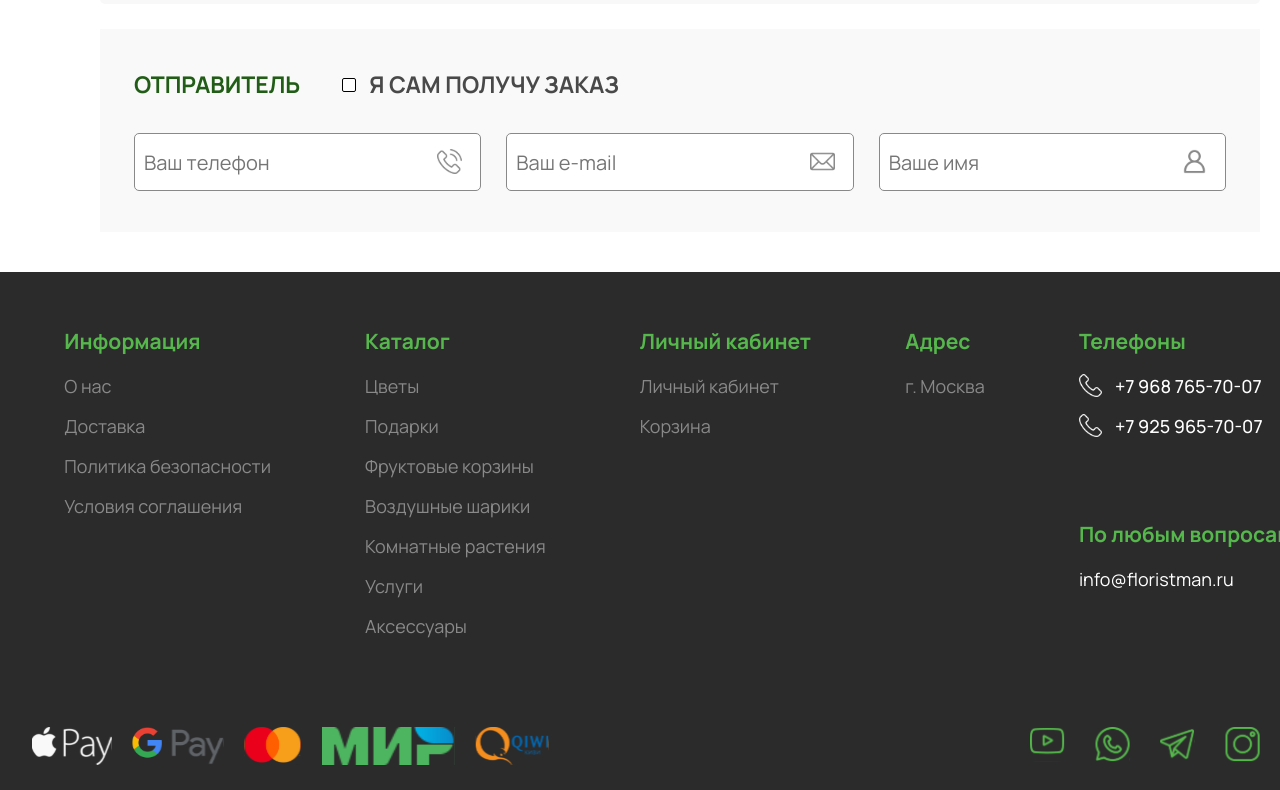
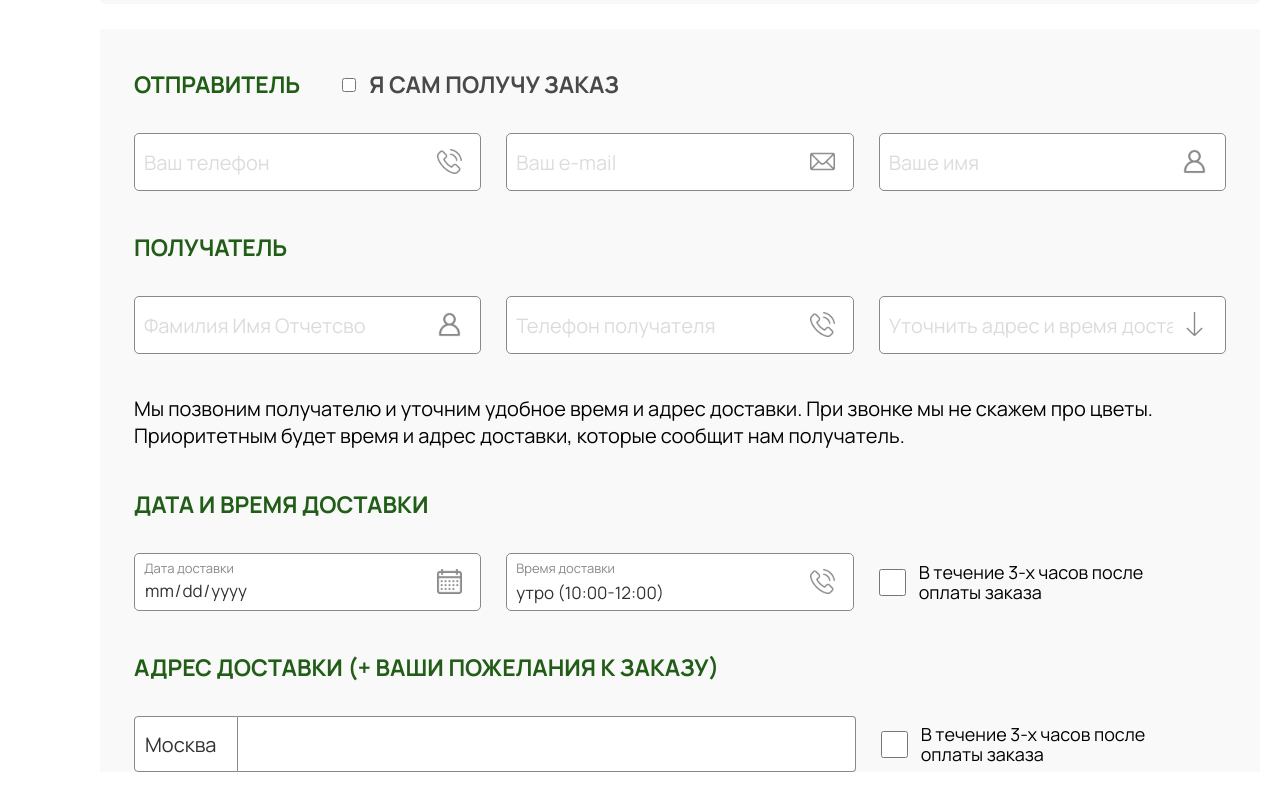
Before and after one commit to ntx03/flower-shop, a React (Create React App) app: page /order in a window 1280 px wide. Shown: the part 1140-1930 px from the top of the page. Built offline with nearby package versions, Linux system fonts and the light colour scheme.

Commit message:
section order

```diff
--- a/src/component/BasketOrderRegistration/BasketOrderRagistration.tsx
+++ b/src/component/BasketOrderRegistration/BasketOrderRagistration.tsx
@@ -9,10 +9,12 @@ import fotoapparat from '../../img/fotoapparat.svg';
 import telephone from '../../img/input_telephone.svg';
 import email from '../../img/input_email.svg';
 import people from '../../img/input_peaple.svg';
+import arrow from '../../img/arrow_down.svg';
+import calendar from '../../img/input_calendar.svg';
+import time from '../../img/input_clock.svg';
 
 
 function BasketOrderRegistration() {
-
     const [phone, setPhone] = React.useState();
     const onChangePhone = (e) => {
         setPhone(e.target.value)
@@ -27,6 +29,31 @@ function BasketOrderRegistration() {
     const onChangeName = (e) => {
         setName(e.target.value)
     }
+    const [FIO, setFIO] = React.useState();
+    const onChangeFIO = (e) => {
+        setFIO(e.target.value)
+    }
+    const [phoneAdress, setPhoneAdress] = React.useState();
+    const onChangePhoneAdress = (e) => {
+        setPhoneAdress(e.target.value)
+    }
+    const [adress, setAdress] = React.useState();
+    const onChangeAdress = (e) => {
+        setAdress(e.target.value)
+    }
+    const [date, setDate] = React.useState();
+    const onChangeDate = (e) => {
+        setDate(e.target.value)
+    }
+
+    const [selectTime, setSelectTime] = React.useState('ds,bhtnt');
+    const onChangeSelectTime = (e) => {
+        setSelectTime(e.target.value)
+    }
+    // чекбокс я сам получу заказ
+    const [checkbox, SetCheckbox] = React.useState(false);
+    // чекбокс в течении трех часов после оплаты
+    const [checkboxTheeHouers, SetCheckboxTheeHouers] = React.useState(false);
 
     return (
         <>
@@ -60,28 +87,104 @@ function BasketOrderRegistration() {
                     <div className='order__form-title-container'>
                         <h2 className='order__form-title'>ОТПРАВИТЕЛЬ</h2>
                         <div className='order__form-title-checkbox-container'>
-                            <input className='order__form-checkbox' type="checbox" />
+                            <input className='order__form-checkbox' type="checkbox" checked={checkbox} onChange={() => { SetCheckbox(!checkbox) }} />
                             <p className='order__form-checkbox-text'>Я САМ ПОЛУЧУ ЗАКАЗ</p>
                         </div>
                     </div>
                     <div className='order__form-input-container'>
                         <div className="input-width">
                             <div className="width-setter">
-                                <input type="text" value={phone || ''} onChange={onChangePhone} placeholder='Ваш телефон' />
+                                <input className='input' type="tel" value={phone || ''} onChange={onChangePhone} placeholder='Ваш телефон' />
                             </div>
                             <img className='order__form-input-icon' src={telephone} alt="иконка" />
                         </div>
                         <div className="input-width">
                             <div className="width-setter">
-                                <input type="text" value={emailValue || ''} onChange={onChangeEmail} placeholder='Ваш е-mail' />
+                                <input className='input' type="email" value={emailValue || ''} onChange={onChangeEmail} placeholder='Ваш е-mail' />
                             </div>
                             <img className='order__form-input-icon' src={email} alt="иконка" />
                         </div>
                         <div className="input-width">
                             <div className="width-setter">
-                                <input type="text" value={name || ''} onChange={onChangeName} placeholder='Ваше имя' />
+                                <input className='input' type="text" value={name || ''} onChange={onChangeName} placeholder='Ваше имя' />
                             </div>
                             <img className='order__form-input-icon' src={people} alt="иконка" />
+                        </div>
+                    </div>
+                    <div className='order__form-title-container'>
+                        <h2 className='order__form-title'>ПОЛУЧАТЕЛЬ</h2>
+                    </div>
+                    <div className='order__form-input-container'>
+                        <div className="input-width">
+                            <div className="width-setter">
+                                <input className='input' type="text" value={FIO || ''} onChange={onChangeFIO} placeholder='Фамилия Имя Отчетсво' />
+                            </div>
+                            <img className='order__form-input-icon' src={people} alt="иконка" />
+                        </div>
+                        <div className="input-width">
+                            <div className="width-setter">
+                                <input className='input' type="tel" value={phoneAdress || ''} onChange={onChangePhoneAdress} placeholder='Телефон получателя' />
+                            </div>
+                            <img className='order__form-input-icon' src={telephone} alt="иконка" />
+                        </div>
+                        <div className="input-width">
+                            <div className="width-setter">
+                                <input className='input' type="text" value={adress || ''} disabled onChange={onChangeAdress} placeholder='Уточнить адрес и время доставки' />
+                            </div>
+                            <img className='order__form-input-icon' src={arrow} alt="иконка" />
+                        </div>
+                    </div>
+                    <p className='order__form-text'>Мы позвоним получателю и уточним удобное время и адрес доставки. При звонке мы не скажем про цветы. Приоритетным будет время и адрес доставки, которые сообщит нам получатель.</p>
+                    <div className='order__form-title-container'>
+                        <h2 className='order__form-title'>ДАТА И ВРЕМЯ ДОСТАВКИ</h2>
+                    </div>
+                    <div className='order__form-input-container'>
+                        <div className="input-width">
+                            <div className="width-setter">
+                                <p className='width-setter-text'>Дата доставки</p>
+                                <input className='input input__date' type="date" value={date || ''} onChange={onChangeDate} />
+                            </div>
+                            <img className='order__form-input-icon' src={calendar} alt="иконка" />
+                        </div>
+                        <div className="input-width">
+                            <div className="width-setter">
+                                <p className='width-setter-text'>Время доставки</p>
+                                <select className='select' value={selectTime || ''} onChange={onChangeSelectTime}>
+                                    <option value="grapefruit">утро (10:00-12:00)</option>
+                                    <option value="lime">день (12:00 - 18:00)</option>
+                                    <option value="coconut">вечер (18:00 - 22:00)</option>
+                                    <option value="mango">ночь (22:00 - 02:00)</option>
+                                </select>
+                            </div>
+                            <img className='order__form-input-icon ' src={telephone} alt="иконка" />
+                        </div>
+                        <div className='order__form-title-checkbox-container'>
+                            <input className='order__form-checkbox-delivery' type="checkbox" checked={checkboxTheeHouers} onChange={() => { SetCheckboxTheeHouers(!checkboxTheeHouers) }} />
+                            <p className='order__form-checkbox-text-delivery'>В течение 3-х часов после оплаты заказа</p>
+                        </div>
+                    </div>
+                    <div className='order__form-title-container'>
+                        <h2 className='order__form-title'>АДРЕС ДОСТАВКИ (+ ВАШИ ПОЖЕЛАНИЯ К ЗАКАЗУ)</h2>
+                    </div>
+                    <div className='order__form-input-container-two'>
+                        <div className='input__container'>
+                            <div className="input-city">
+                                <select className='select select-city' value={selectTime || ''} onChange={onChangeSelectTime}>
+                                    <option value="grapefruit">Москва</option>
+                                    <option value="lime">Тюмень</option>
+                                    <option value="coconut">Томск</option>
+                                    <option value="mango">Омск</option>
+                                </select>
+                            </div>
+
+                            <div className="width-setter width-seter_adress">
+                                <input className='input input_adress' type="text" value={date || ''} onChange={onChangeDate} />
+                            </div>
+
+                        </div>
+                        <div className='order__form-title-checkbox-container'>
+                            <input className='order__form-checkbox-delivery' type="checkbox" checked={checkboxTheeHouers} onChange={() => { SetCheckboxTheeHouers(!checkboxTheeHouers) }} />
+                            <p className='order__form-checkbox-text-delivery'>В течение 3-х часов после оплаты заказа</p>
                         </div>
                     </div>
                 </form>
--- a/src/component/BasketOrderRegistration/BasketOrderRegistration.scss
+++ b/src/component/BasketOrderRegistration/BasketOrderRegistration.scss
@@ -134,10 +134,12 @@
     padding: 0;
     color: #215d17;
     margin: auto 0 auto 0;
+    text-transform: uppercase;
 }
 
 .order__form-title-checkbox-container {
-    display: flex;
+    display: grid;
+    grid-template-columns: min-content 1fr;
     gap: 13px;
     margin: 0;
 }
@@ -190,7 +192,24 @@
     margin: 0 9px;
     position: relative;
 }
-.width-setter input {
+.width-seter_adress {
+    margin: 0;
+    width: 90%;
+    border: 1px solid #898989;
+    border-left: none;
+    box-sizing: border-box;
+    background-color: #ffffff;
+    border-bottom-right-radius: 4px;
+    border-top-right-radius: 4px;
+}
+.width-setter-text {
+    padding: 0;
+    margin: 5px 0 0 0;
+    font-size: 13px;
+    line-height: 18px;
+    color: #898989;
+}
+.input {
     outline: none;
     width: 100%;
     height: 48px;
@@ -204,6 +223,105 @@
     position: absolute;
     left: -9px;
     top: 0;
+    &::placeholder {
+        opacity: 0.25;
+    }
+}
+
+.input__date {
+    height: 23px;
+    padding: 25px 0 0px 9px;
+    font-size: 17px;
+    line-height: 23px;
+    color: #323232;
+    &::-webkit-calendar-picker-indicator {
+        display: none;
+    }
+}
+.input_adress {
+    max-width: 95%;
+    padding: 0;
+    left: 10px;
+    top: 3px;
+    box-sizing: border-box;
+}
+.select {
+    outline: none;
+    width: 100%;
+    margin: 0;
+    border: 0 none;
+    background: inherit;
+    position: absolute;
+    left: -9px;
+    top: 27px;
+    left: 0px;
+    font-size: 17px;
+    line-height: 23px;
+    color: #323232;
+    & {
+        -moz-appearance: none;
+        /* for Chrome */
+        -webkit-appearance: none;
+    }
+}
+
+.select-city {
+    font-size: 20px;
+    line-height: 27px;
+    top: 14px;
+    left: 10px;
+    width: min-content;
+}
+
+.order__form-text {
+    font-size: 20px;
+    line-height: 27px;
+    max-width: 1032px;
+    margin: 33px auto 40px 34px;
+    padding: 0;
+    text-align: start;
+}
+
+.order__form-checkbox-delivery {
+    width: 27px;
+    height: 27px;
+    margin: auto 0 auto 0;
+    padding: 0;
+    border: 1px solid #000000;
+    border-radius: 2px;
+    //box-sizing: border-box;
+}
+
+.order__form-checkbox-text-delivery {
+    padding: 0;
+    color: #000000;
+    margin: auto 0 auto 0;
+    max-width: 283px;
+    text-align: start;
+}
+
+.order__form-input-container-two {
+    max-width: 100%;
+    display: grid;
+    grid-template-columns: 2.09fr 1fr;
+    gap: 25px;
+    margin: 33px 34px 0 34px;
+}
+
+.input__container {
+    width: 100%;
+    display: flex;
+}
+
+.input-city {
+    width: 109px;
+    height: 56px;
+    position: relative;
+    border: 1px solid #898989;
+    border-bottom-left-radius: 4px;
+    border-top-left-radius: 4px;
+    background-color: #ffffff;
+    box-sizing: border-box;
 }
 
 @media (max-width: 1330px) {
@@ -245,6 +363,14 @@
 @media (max-width: 804px) {
     .order__check-box-container {
         flex-direction: column;
+    }
+    .order__form-input-container-two {
+        display: flex;
+        flex-direction: column;
+    }
+
+    .order__form-checkbox-text-delivery {
+        max-width: max-content;
     }
 }
 
@@ -290,4 +416,18 @@
         font-size: 18px;
         line-height: 25px;
     }
+    .select-city {
+        font-size: 16px;
+        line-height: 19px;
+        top: 18px;
+    }
+    .order__form-checkbox-delivery {
+        width: 18px;
+        height: 18px;
+    }
+
+    .order__form-checkbox-text-delivery {
+        font-size: 14px;
+        line-height: 19px;
+    }
 }
--- a/src/component/Header/Header.tsx
+++ b/src/component/Header/Header.tsx
@@ -7,7 +7,7 @@ import main_lable from '../../img/main__lable.svg';
 import heart from '../../img/heart_icon.svg';
 import telephone from '../../img/telephone_icon.svg';
 import search from '../../img/search-interface-symbol_icon.svg';
-import basket from '../../img/icon_office.svg';
+import basket from '../../img/header_basket.svg';
 import burger from '../../img/burger.svg';
 import mobile_lable from '../../img/mobile_lable.svg';
 import seven from '../../img/24_7.svg';
```
Also changed, not shown: src/img/arrow_down.svg (added), src/img/header_basket.svg (added).
